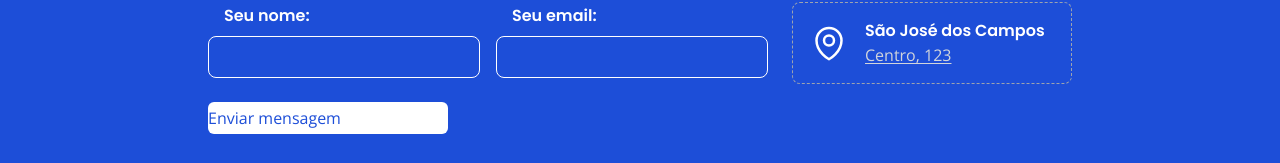
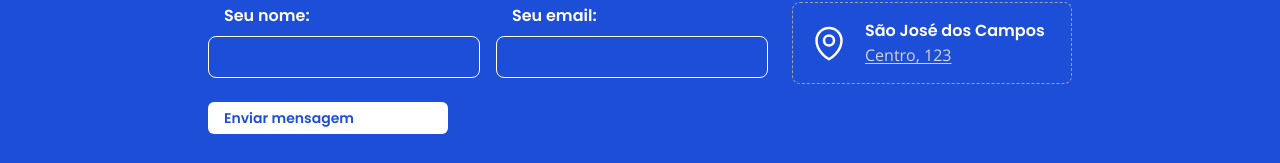
Before and after one commit to edersonsousa/edersonsousa.github.io, a React (Vite) app: page / in a window 1280 px wide. Shown: the part 3158-3321 px from the top of the page. Built offline with nearby package versions, Linux system fonts and the light colour scheme.

Commit message:
index.css

```diff
--- /dev/null
+++ b/src/index.css
@@ -0,0 +1,19 @@
+@tailwind base;
+@tailwind components;
+@tailwind utilities;
+
+@layer components {
+  .button {
+    @apply cursor-pointer rounded-md bg-white px-4 py-2 font-headline text-sm font-semibold transition;
+  }
+}
+
+@layer utilities {
+  .scrollbar-hide::-webkit-scrollbar {
+    display: none;
+  }
+  .scrollbar-hide {
+    -ms-overflow-style: none;
+    scrollbar-width: none;
+  }
+}
--- a/src/main.tsx
+++ b/src/main.tsx
@@ -1,8 +1,9 @@
 import React from 'react'
 import ReactDOM from 'react-dom/client'
 import App from './App.tsx'
+import './index.css'
 
-ReactDOM.createRoot(document.getElementById('root')!).render(
+ReactDOM.createRoot(document.getElementById('root') as HTMLElement).render(
   <React.StrictMode>
     <App />
   </React.StrictMode>,
```
